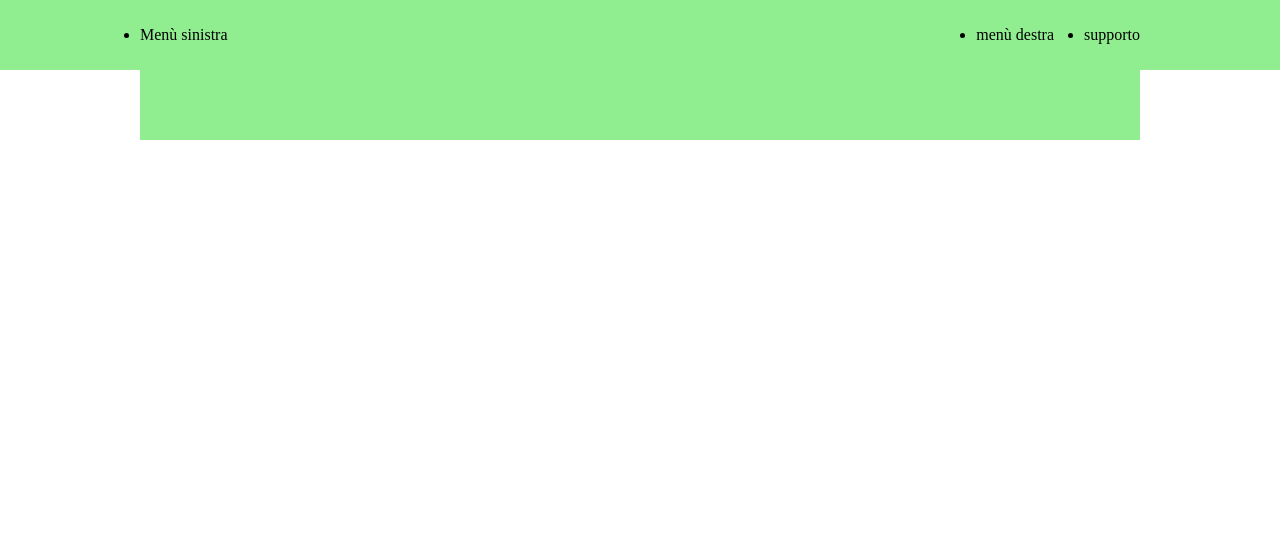
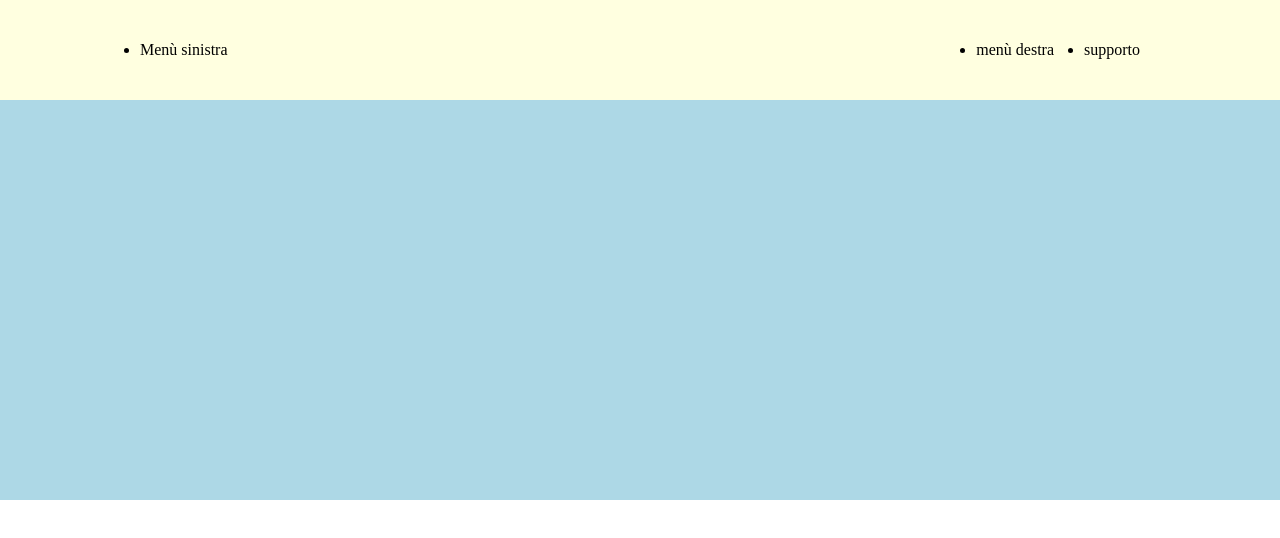
Before and after one commit to dariosanacuore/htmlcss-dropbox, a plain HTML site: page index.html in a window 1280 px wide. Drawn offline with Linux system fonts and the light colour scheme.

Commit message:
feat:Introduzione alla prima sezione

```diff
--- a/css/style.css
+++ b/css/style.css
@@ -5,23 +5,29 @@
 }
 .container{
     margin:0 auto;
-    background-color: lightblue;
     max-width:1000px;
 
 }
-.flex, .align-center{
+.align-center{
+    align-items: center;
+}
+.header-flex{
     width:100%;
-    min-height:70px;
-    background-color: lightgreen;
+    min-height:100px;
+    background-color:lightyellow;
+    display: flex;
+    align-items: center;
+}
+nav.container {
+  width: 100%;
+  display: flex;
+  justify-content: space-between;
 }
 .flex{
     display: flex;
 }
 .justify-between{
     justify-content: space-between;
-}
-.align-center{
-    align-items: center;
 }
 .right-menu{
     justify-content: flex-end;
@@ -36,3 +42,9 @@
 .right-menu li{
     align-self: center;
 }
+.sezione2{
+    min-height:400px;
+    background-color: lightblue;
+    width:100%;
+    padding-top:10px;
+}
--- a/index.html
+++ b/index.html
@@ -9,7 +9,7 @@
 </head>
 
 <body>
-    <header class="flex align-center">
+    <header class="header-flex">
         <nav class="container flex justify-between align-center">
             <ul class="left-menu flex">
                 <li>Menù sinistra</li>
@@ -21,9 +21,8 @@
         </nav>
     </header>
     <main>
-        <div class="container flex align-center">
-        <section>
-
+        <section class="sezione2">
+        <div class="container flex">
         </section>
         <section></section>
         <section></section>
```
